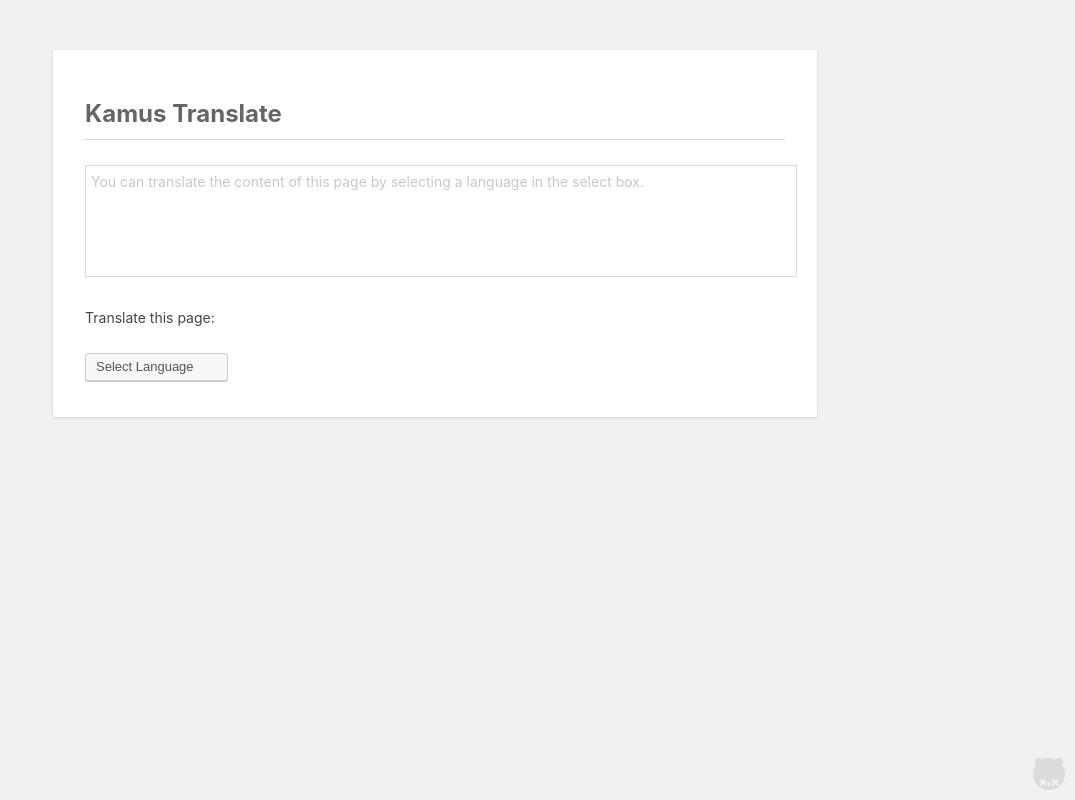
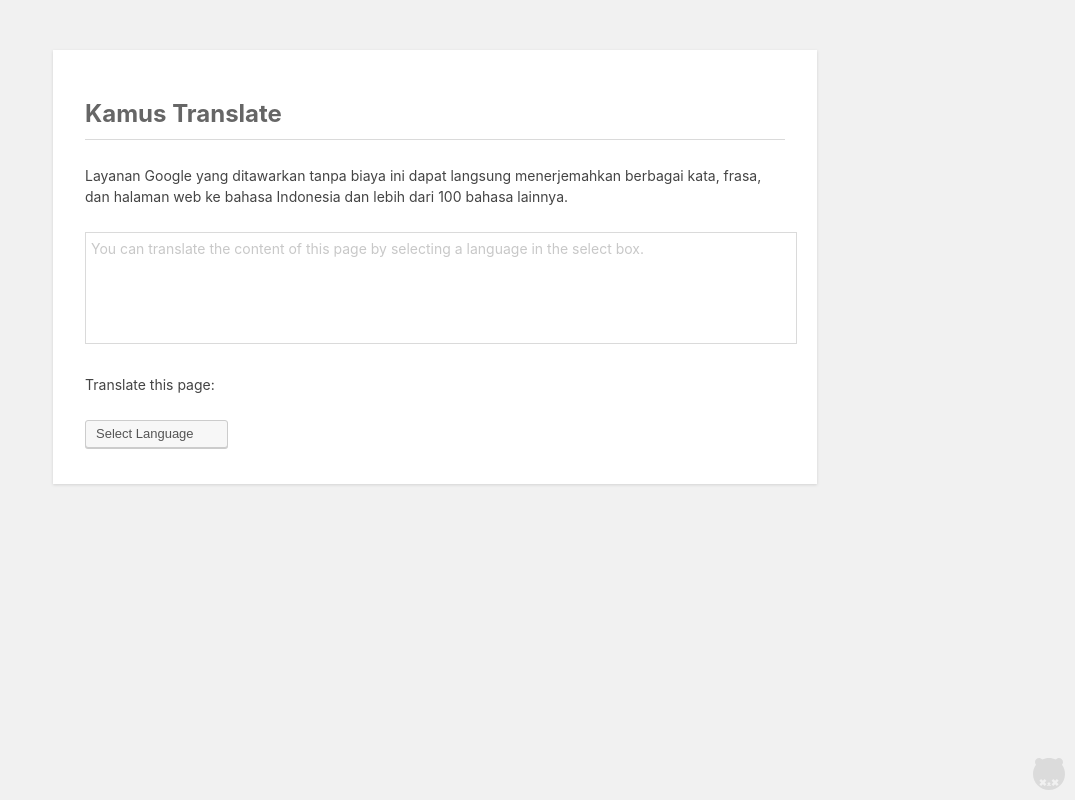
Before and after one commit to susahcebok/kamus, a plain HTML site: page index.html in a window 1280 px wide. Shown: the whole page, without its empty margins (205-1280 px from the left). Drawn offline with Linux system fonts and the light colour scheme.

Commit message:
Update index.html

```diff
--- a/index.html
+++ b/index.html
@@ -39,6 +39,7 @@ svg { position: fixed; bottom: 10px; right: 10px; fill: #888; opacity: 0.2; }
 <div class="susah-cebok">
 <h1 class="notranslate">Kamus Translate</h1>
 
+<p>Layanan Google yang ditawarkan tanpa biaya ini dapat langsung menerjemahkan berbagai kata, frasa, dan halaman web ke bahasa Indonesia dan lebih dari 100 bahasa lainnya.</p>
 <p>
 <div class="jm-textarea" placeholder="You can translate the content of this page by selecting a language in the select box." contenteditable></div>
 </p>
```
